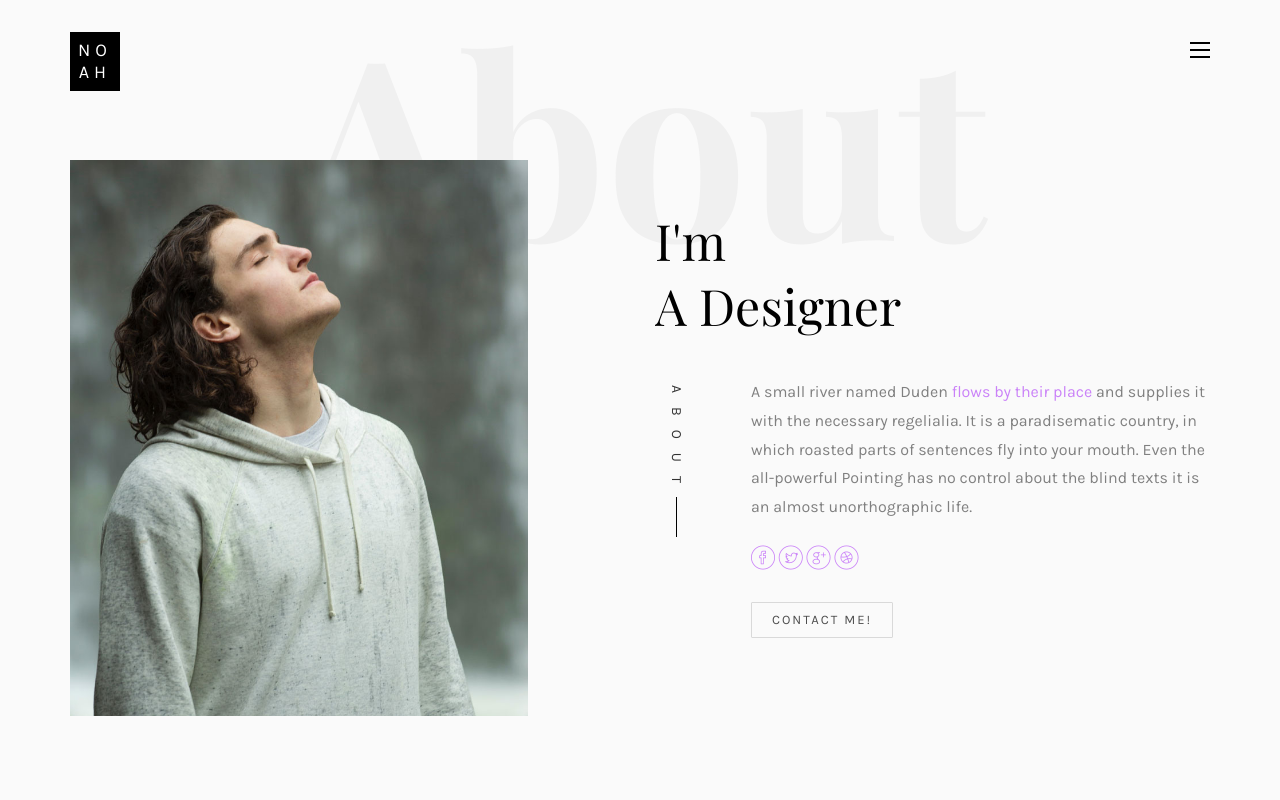
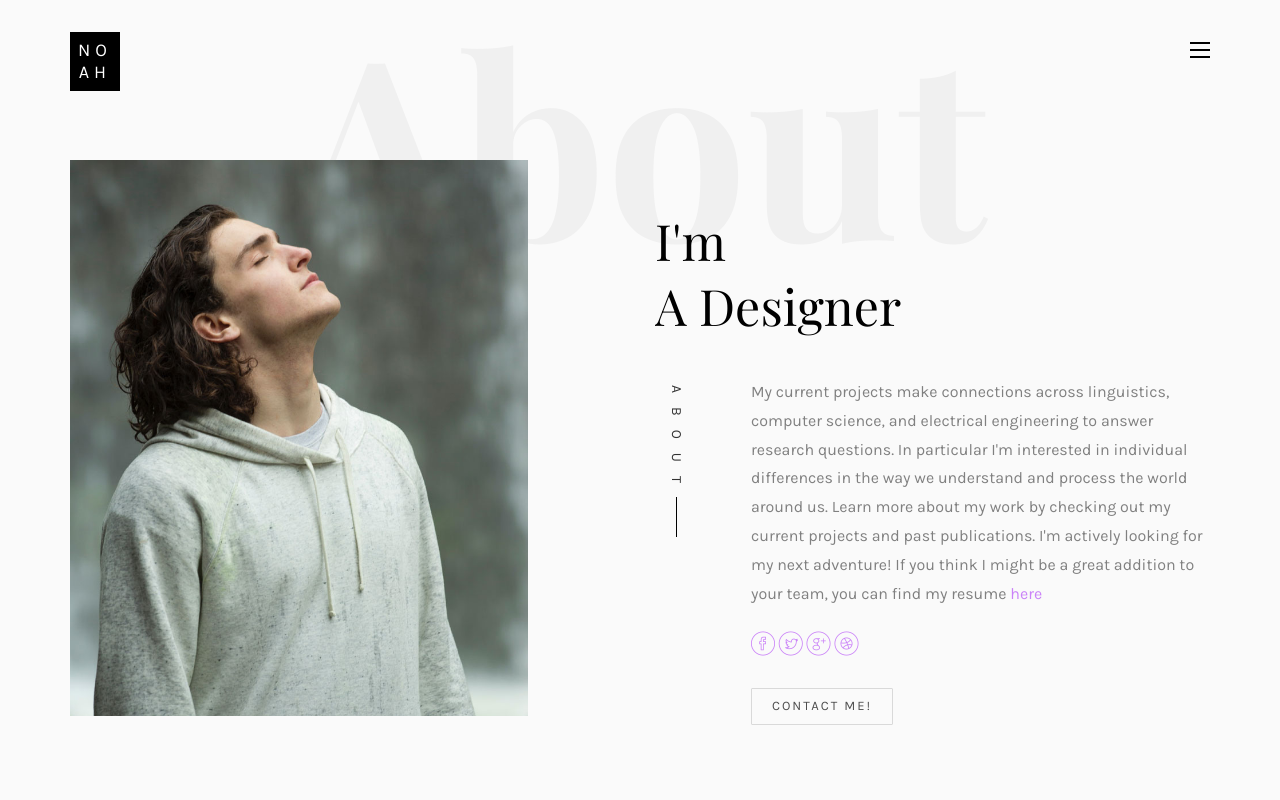
Before and after one commit to baumers/baumers.github.io, a plain HTML site: page index.html in a window 1280 px wide. Shown: the top 800 px of the page. Drawn offline with nearby package versions, Linux system fonts and the light colour scheme; files whose address does not match are found by name; a web font is replaced by a local one.

Commit message:
next batch of updates

```diff
--- a/index.html
+++ b/index.html
@@ -139,7 +139,7 @@
 								<div class="rotate">
 									<h2 class="heading">About</h2>
 								</div>
-								<p>A small river named Duden <a href="#">flows by their place</a> and supplies it with the necessary regelialia. It is a paradisematic country, in which roasted parts of sentences fly into your mouth. Even the all-powerful Pointing has no control about the blind texts it is an almost unorthographic life.</p>
+								<p>My current projects make connections across linguistics, computer science, and electrical engineering to answer research questions. In particular I'm interested in individual differences in the way we understand and process the world around us. Learn more about my work by checking out my current projects and past publications. I'm actively looking for my next adventure! If you think I might be a great addition to your team, you can find my resume <a href="#">here</a></p>
 								<p class="colorlib-social-icons">
 									<a href="#"><i class="icon-facebook4"></i></a>
 									<a href="#"><i class="icon-twitter3"></i></a>
```
Also changed, not shown: about.html (+1 -1 lines).
